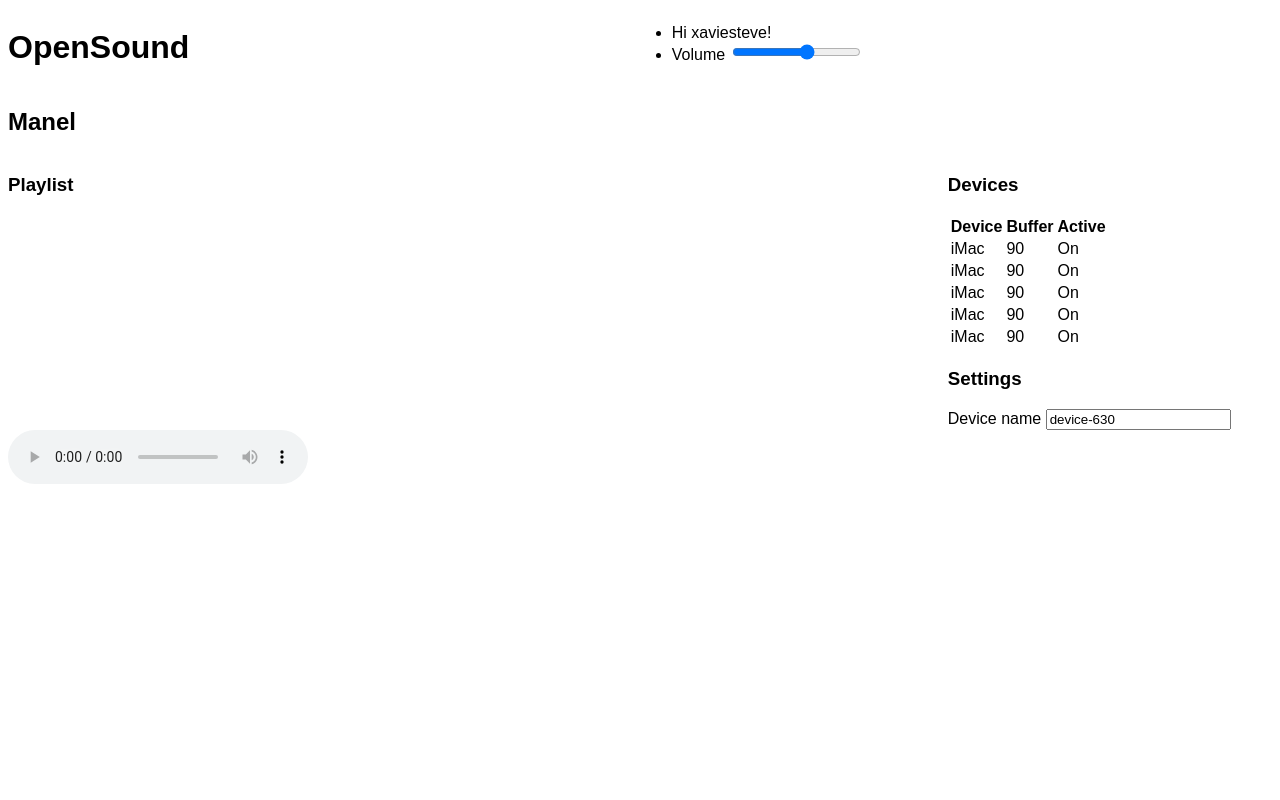
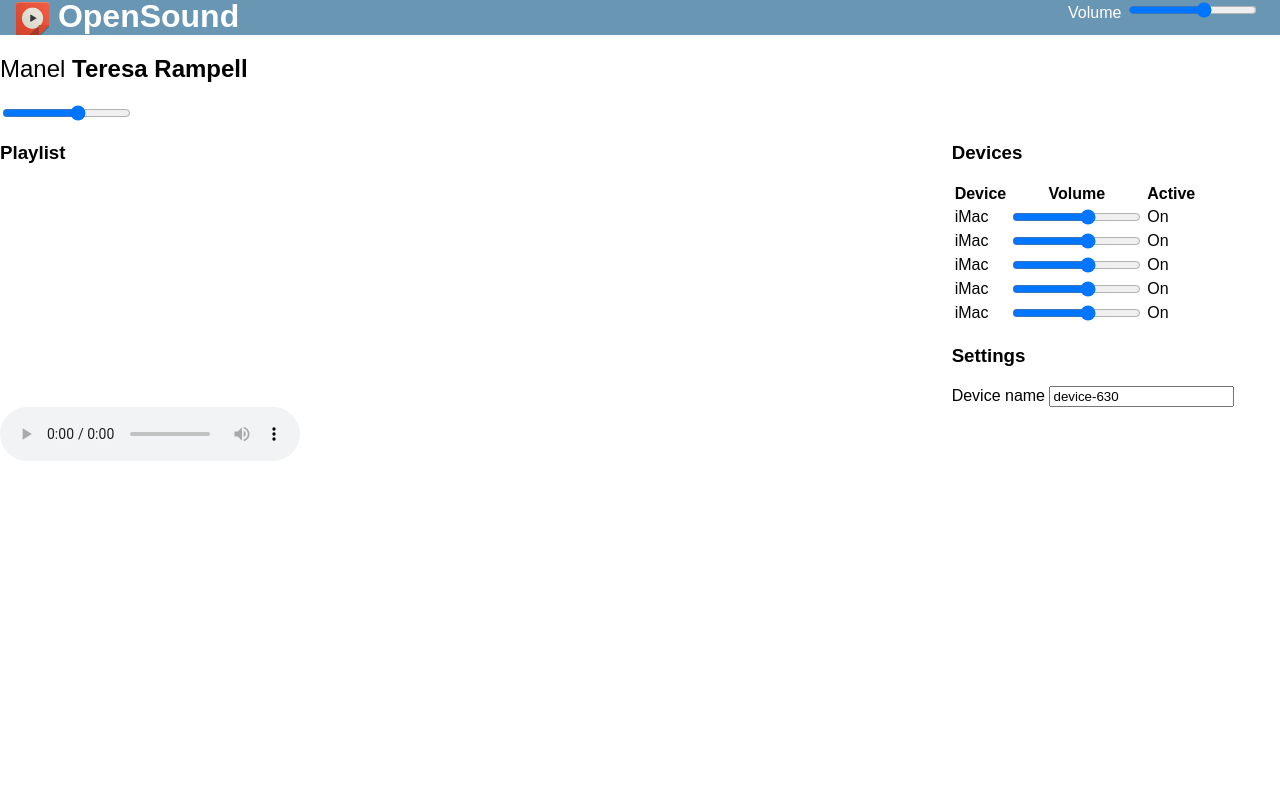
Before and after one commit to luckyshot/OpenSound, a PHP site: page / in a window 1280 px wide. Run offline with PHP 8.4, Linux system fonts and the light colour scheme; some libraries are stand-ins or nearby versions.

Commit message:
Few small updates to get closer to design

```diff
--- a/home.html
+++ b/home.html
@@ -9,20 +9,19 @@
 
 	<header class="r">
 		<div class="s6">
-			<h1>OpenSound</h1>
+			<h1><i class="logo"></i> OpenSound</h1>
 		</div>
-		<div class="s6">
-			<ul>
-				<li>Hi xaviesteve!</li>
-				<li>Volume <input type="range" id="vol" min="0" max="100" step="1" value="60"></li>
-			</ul>
+		<div class="s6 tr">
+			<p>Volume <input type="range" id="vol" min="0" max="100" step="1" value="60"></p>
 		</div>
 	</header>
 
 	<h2>
 		<span id="artist">Manel</span>
-		<span id="track"><!--Teresa Rampell--></span>
+		<span id="track">Teresa Rampell</span>
 	</h2>
+
+	<input type="range" id="pos" min="0" max="100" step="1" value="60">
 
 	<div class="r">
 		<div class="s9">
@@ -36,14 +35,14 @@
 			<!-- Should detect keywords such as iphone,ipad,tablet,desktop,imac,laptop and return appropriate icons automatically -->
 			<table>
 				<thead>
-					<tr><th>Device</th><th>Buffer</th><th>Active</th></tr>
+					<tr><th>Device</th><th>Volume</th><th>Active</th></tr>
 				</thead>
 				<thead>
-					<tr><td><i class="ico"></i> iMac</td><td>90</td><td>On</td></tr>
-					<tr><td><i class="ico"></i> iMac</td><td>90</td><td>On</td></tr>
-					<tr><td><i class="ico"></i> iMac</td><td>90</td><td>On</td></tr>
-					<tr><td><i class="ico"></i> iMac</td><td>90</td><td>On</td></tr>
-					<tr><td><i class="ico"></i> iMac</td><td>90</td><td>On</td></tr>
+					<tr><td><i class="ico"></i> iMac</td><td><input type="range" id="vol-iMac" min="0" max="100" step="1" value="60"></td><td>On</td></tr>
+					<tr><td><i class="ico"></i> iMac</td><td><input type="range" id="vol-iPhone" min="0" max="100" step="1" value="60"></td><td>On</td></tr>
+					<tr><td><i class="ico"></i> iMac</td><td><input type="range" id="vol-3" min="0" max="100" step="1" value="60"></td><td>On</td></tr>
+					<tr><td><i class="ico"></i> iMac</td><td><input type="range" id="vol-4" min="0" max="100" step="1" value="60"></td><td>On</td></tr>
+					<tr><td><i class="ico"></i> iMac</td><td><input type="range" id="vol-5" min="0" max="100" step="1" value="60"></td><td>On</td></tr>
 				</thead>
 			</table>
 
--- a/style.css
+++ b/style.css
@@ -9,12 +9,24 @@
 .ie7 .s12,.ie7 .s11,.ie7 .s10,.ie7 .s9,.ie7 .s8,.ie7 .s7,.ie7 .s6,.ie7 .s5,.ie7 .s4,.ie7 .s3,.ie7 .s2,.ie7 .s1 {display:block;float:left;}
 .s12{width:99%}.s11{width:90.66666666666666%}.s10{width:82.33333333333334%}.s9{width:74%}.s8{width:65.66666666666665%}.s7{width:57.333333333333336%}.s6{width:49%}.s5{width:40.66666666666667%}.s4{width:32.33333333333332%}.s3{width:24.75713253%}.s2{width:15.666666666666664%}.s1{width:7.333333333333332%}
 @media (max-width: 767px) { /* Mobile */
-  .s1,.s2,.s3,.s4,.s5,.s6,.s7,.s8,.s9,.s10,.s11,.s12 {width:99%;}
+/*  .s1,.s2,.s3,.s4,.s5,.s6,.s7,.s8,.s9,.s10,.s11,.s12 {width:99%;}*/
 }
 @media (max-width: 979px) and (min-width: 768px) { /* Tablet */
-  .s1,.s2,.s3,.s4,.s5 {width:49.55%;}
-  .s6,.s7,.s8,.s9,.s10,.s11,.s12 {width:96%;margin-left:3.999%;}
+/*  .s1,.s2,.s3,.s4,.s5 {width:49.55%;}
+  .s6,.s7,.s8,.s9,.s10,.s11,.s12 {width:96%;margin-left:3.999%;}*/
 }
 
+.tr {text-align: right;}
 
-body {font-family:Arial;}
+body {font-family:Arial;margin:0;}
+
+.blue {color:#6996B3;}
+
+.sprite,.logo {background:url('sprite.png');display:inline-block;vertical-align: middle;}
+.logo {height:33px;width:33px;}
+
+header {color:#fff;background:#6996B3;}
+	header h1 {line-height:1em;margin:0;padding: 0 .5em;}
+	header p {line-height:1em;margin:0;padding:0;}
+
+h2 #artist {font-weight: 100;}
```
